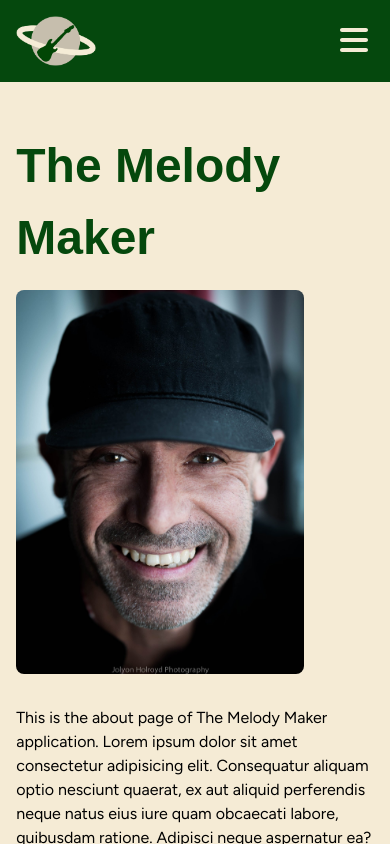
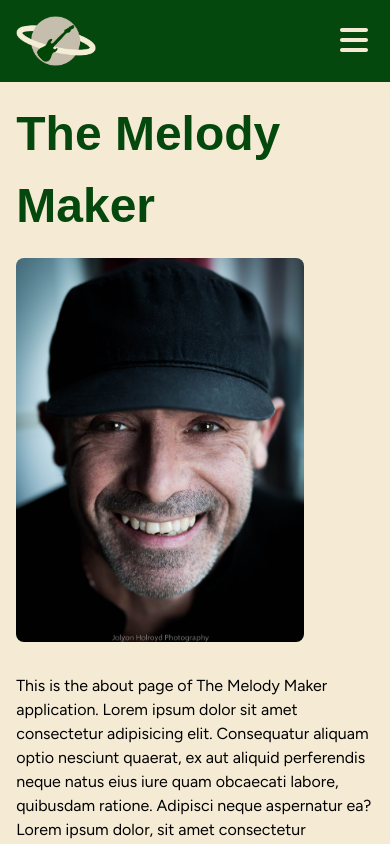
Before and after one commit to esther-frank/the-melody-maker, a React (Vite) app: page / in a window 390 px wide. Shown: the top 844 px of the page. Built offline with nearby package versions, Linux system fonts and the light colour scheme; a web font is replaced by a local one.

Commit message:
reduce top margin on mobile

```diff
--- a/src/components/layout/Layout.tsx
+++ b/src/components/layout/Layout.tsx
@@ -4,7 +4,7 @@ const Layout = ({ children }: { children: React.ReactNode }) => {
   return (
     <>
       <NavBar />
-      <main className="min-h-screen w-11/12 md:w-4/5 lg:w-3/5 xl:w-1/2 mx-auto py-12">
+      <main className="min-h-screen w-11/12 py-4 md:w-4/5 lg:w-3/5 xl:w-1/2 md:py-12 mx-auto">
         {children}
       </main>
     </>
```
